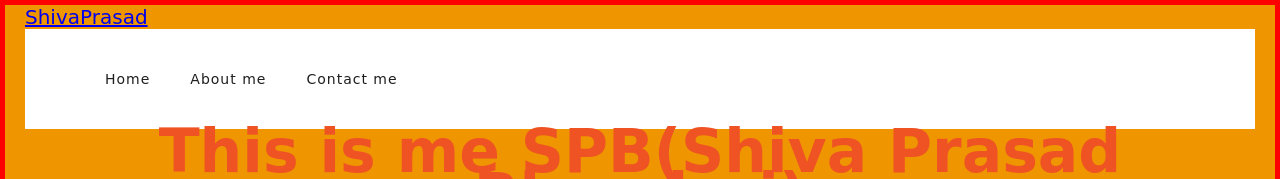
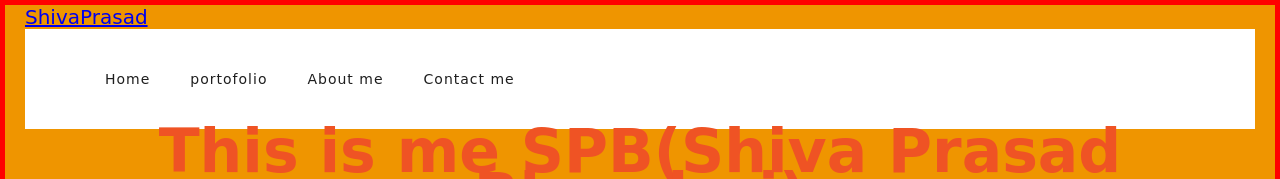
Before and after one commit to ovshiva43/Shiva-Prasad, a plain HTML site: page index.html in a window 1280 px wide. Shown: the top 179 px of the page. Drawn offline with Linux system fonts and the light colour scheme; a web font is replaced by a local one.

Commit message:
Portofolio menues is added

```diff
--- a/index.html
+++ b/index.html
@@ -17,6 +17,7 @@
 					<a href="#"id="Responsive-logo"></a>
 						<ul>
 								<li><a href="index.html">Home</a></li>
+								<li><a href="portofolio">portofolio</a></li>
 								<li><a href="about.html" target="_blank">About me</a></li>
 								<li><a href="contact.html" target="_blank">Contact me</a></li>
 						</ul>
```
